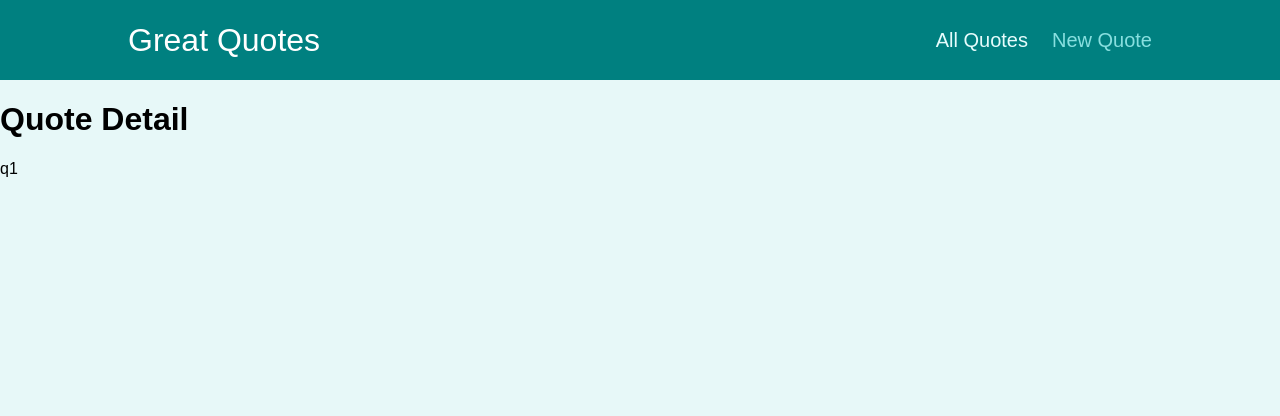
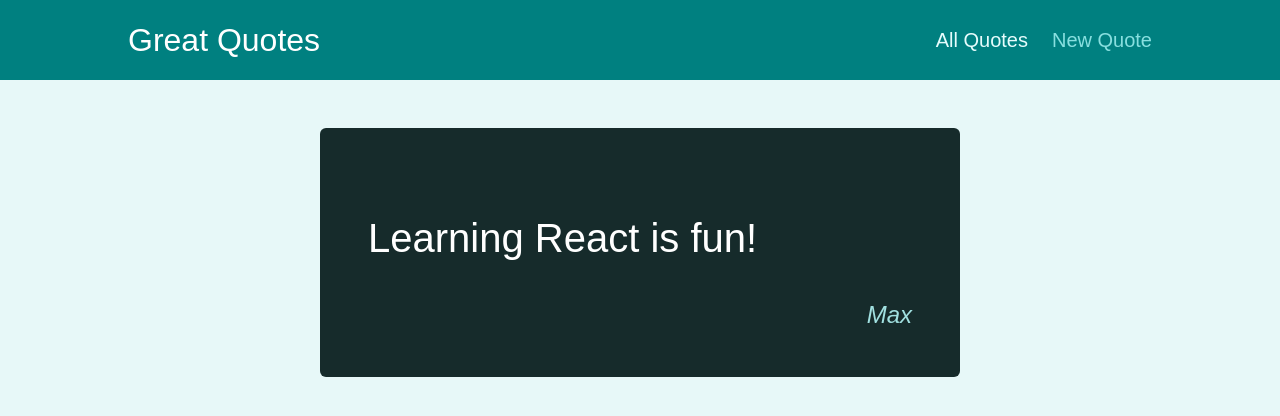
Before and after one commit to simimi129/react-quotes, a React (Create React App) app: page /quotes/q1 in a window 1280 px wide. Shown: the top 416 px of the page. Built offline with nearby package versions, Linux system fonts and the light colour scheme.

Commit message:
adding routes

```diff
--- a/src/components/quotes/QuoteItem.js
+++ b/src/components/quotes/QuoteItem.js
@@ -1,4 +1,5 @@
-import classes from './QuoteItem.module.css';
+import classes from "./QuoteItem.module.css";
+import { Link } from "react-router-dom";
 
 const QuoteItem = (props) => {
   return (
@@ -9,9 +10,9 @@
         </blockquote>
         <figcaption>{props.author}</figcaption>
       </figure>
-      <a className='btn'>
+      <Link className="btn" to={`/quotes/${props.id}`}>
         View Fullscreen
-      </a>
+      </Link>
     </li>
   );
 };
--- a/src/pages/QuoteDetail.js
+++ b/src/pages/QuoteDetail.js
@@ -1,14 +1,25 @@
 import React from "react";
 import { useParams, Route } from "react-router-dom";
 import Comments from "../components/comments/Comments";
+import HighlightedQuote from "../components/quotes/HighlightedQuote";
+
+const DUMMY_QUOTES = [
+  { id: "q1", author: "Max", text: "Learning React is fun!" },
+  { id: "q2", author: "Maxi", text: "Learning React is great!" },
+];
 
 function QuoteDetail() {
   const params = useParams();
 
+  const quote = DUMMY_QUOTES.find((quote) => quote.id === params.quoteId);
+
+  if (!quote) {
+    return <p>No quote found!</p>;
+  }
+
   return (
     <>
-      <h1>Quote Detail</h1>
-      <p>{params.quoteId}</p>
+      <HighlightedQuote text={quote.text} author={quote.author} />
       <Route path={`/quotes/${params.quoteId}/comments`}>
         <Comments />
       </Route>
```
